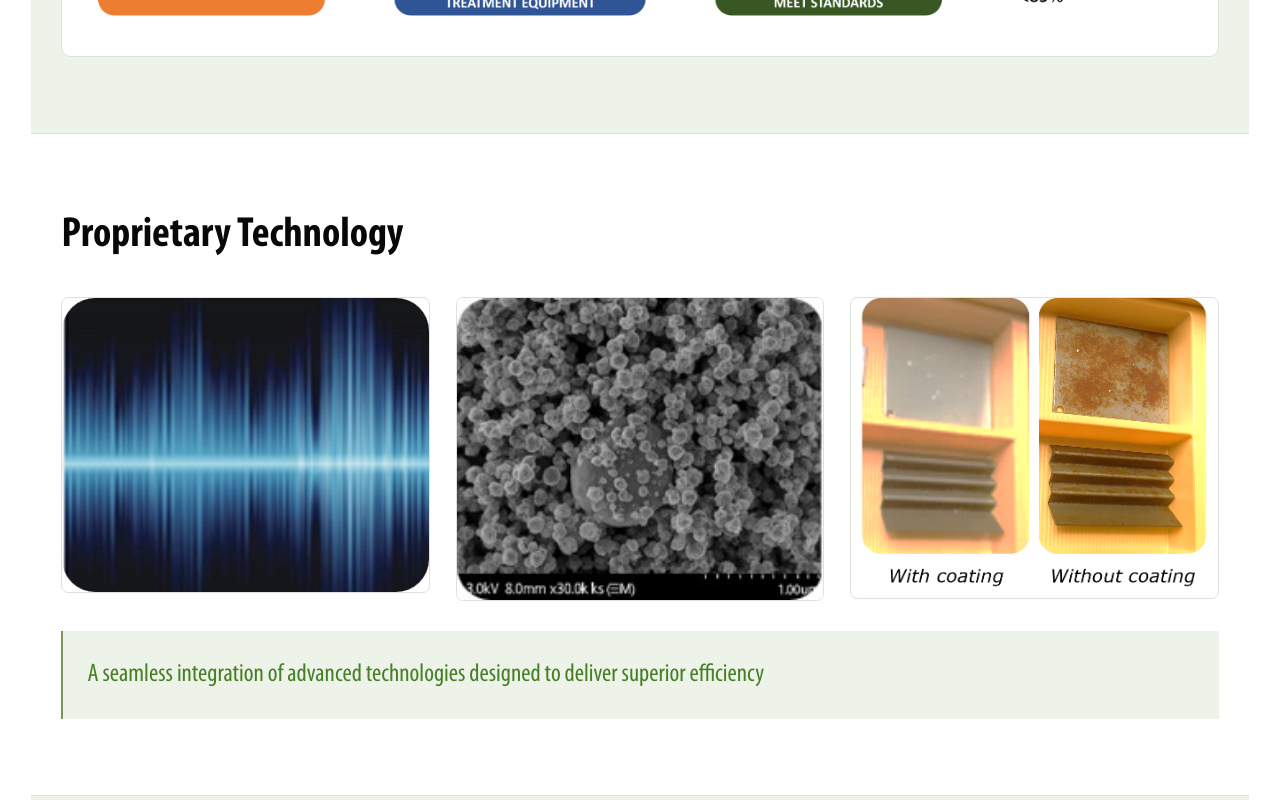
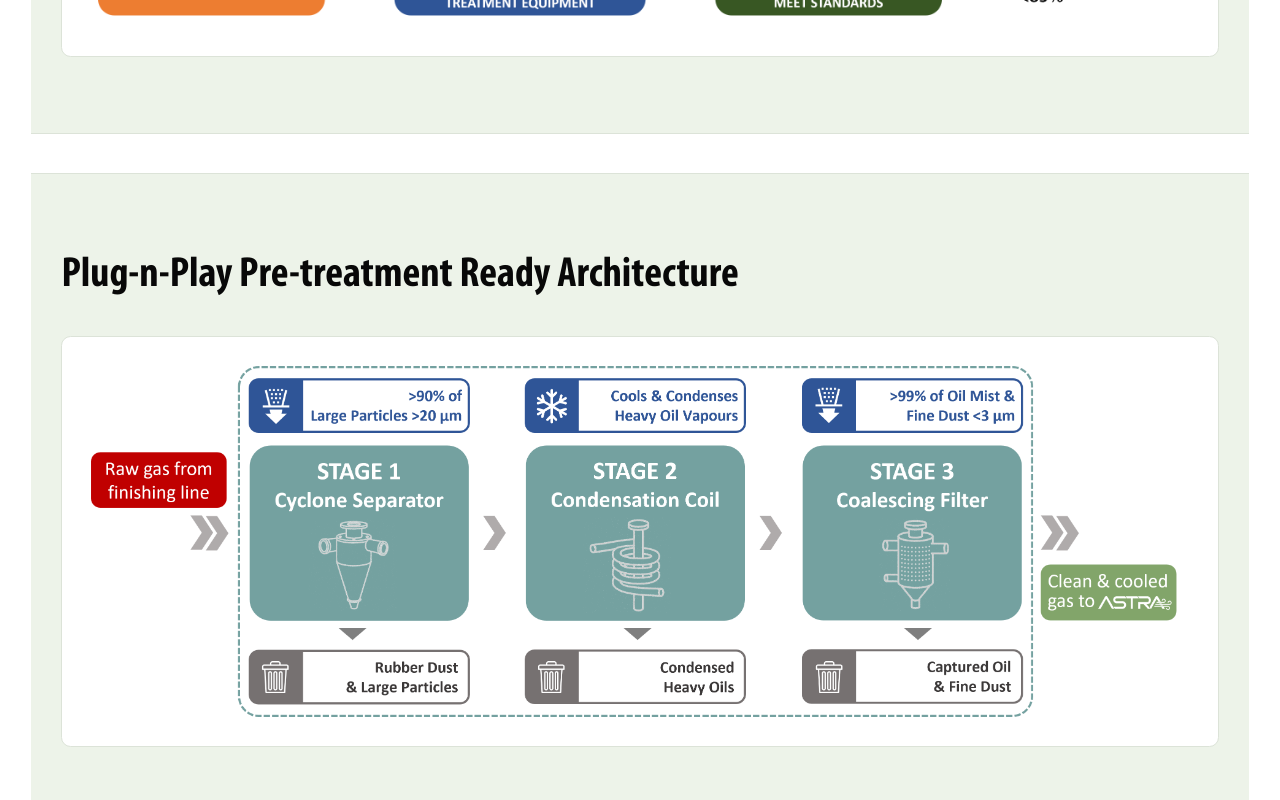
Before and after one commit to sonaliharansingh/density, a Next.js app: page /technology in a window 1280 px wide. Shown: the part 1780-2580 px from the top of the page. Built offline with nearby package versions, Linux system fonts and the light colour scheme.

Commit message:
remove the Proprietary Technology and arrange the model page content

```diff
--- a/app/globals.css
+++ b/app/globals.css
@@ -276,6 +276,7 @@ body:has(#contact-v2:target) .site-navigation a[href="#contact-v2"] {
 .page-hero-lede { max-width: 630px; margin: 22px 0 0; color: var(--muted); font-size: var(--font-body); }
 .page-section, .gases-section, .advantages-section { padding-block: 64px; }
 .page-section-tint { background: var(--green-light); border-block: 1px solid var(--border); }
+.technology-pretreatment-section { margin-top: 32px; }
 .section-intro { margin-bottom: 30px; }
 .section-intro h2 { font-size: var(--font-section-title); margin-bottom: 12px; }
 .section-intro p { color: var(--muted); font-size: var(--font-body); }
--- a/app/models/ModelsTabs.tsx
+++ b/app/models/ModelsTabs.tsx
@@ -23,7 +23,7 @@ const modelTypes = [
             "Adapts to diverse VOC and odour treatment applications, with multiple process conditions and gas streams.",
           ],
         ],
-        image: "/images/Petrochemcial Image.png",
+        image: "/images/ASTRA Industry Image 2.png",
         alt: "ASTRA waste gas treatment system installed at an industrial facility",
         caption: (
           <>
@@ -48,7 +48,7 @@ const modelTypes = [
             "Reliable performance, low operating costs and minimal footprint.",
           ],
         ],
-        image: "/images/Pharmaceutical Image.png",
+        image: "/images/ASTRA Industry Image 1.png",
         alt: "ASTRA waste gas treatment system at a pharmaceutical facility",
       },
     ],
--- a/app/technology/page.tsx
+++ b/app/technology/page.tsx
@@ -88,42 +88,7 @@ export default function TechnologyPage() {
         </div>
       </section>
 
-      <section className="page-section">
-        <div className="header-container">
-          <div className="section-intro">
-            <h2>Proprietary Technology</h2>
-          </div>
-          <div className="proprietary-grid technology-card-grid">
-            <Image
-              src="/images/Ultra Hertz Microwave_Image.png"
-              alt="Ultra-Hertz Microwave Source: high frequency microwave energy, Ultra-Hertz breaks the bond"
-              width={360}
-              height={300}
-              className="proprietary-image"
-            />
-            <Image
-              src="/images/Nanoparticle Catalyst_Image.jpg"
-              alt="Nano Particle Catalyst: nano material catalyst, breakthrough results at room temp, no byproducts formed"
-              width={360}
-              height={300}
-              className="proprietary-image"
-            />
-            <Image
-              src="/images/Nano Anti-corrosion Coating_Image.png"
-              alt="Nano Anti-corrosion Coating: nano anti-corrosion material, coating tested with HF, inner lining pipelines and cavities"
-              width={360}
-              height={300}
-              className="proprietary-image"
-            />
-          </div>
-          <p className="tech-tagline">
-            A seamless integration of advanced technologies designed to deliver
-            superior efficiency
-          </p>
-        </div>
-      </section>
-
-      <section className="page-section page-section-tint">
+      <section className="page-section page-section-tint technology-pretreatment-section">
         <div className="header-container">
           <div className="section-intro">
             <h2>Plug-n-Play Pre-treatment Ready Architecture</h2>
```
Also changed, not shown: app/models/page.module.css (+14 -3 lines).
